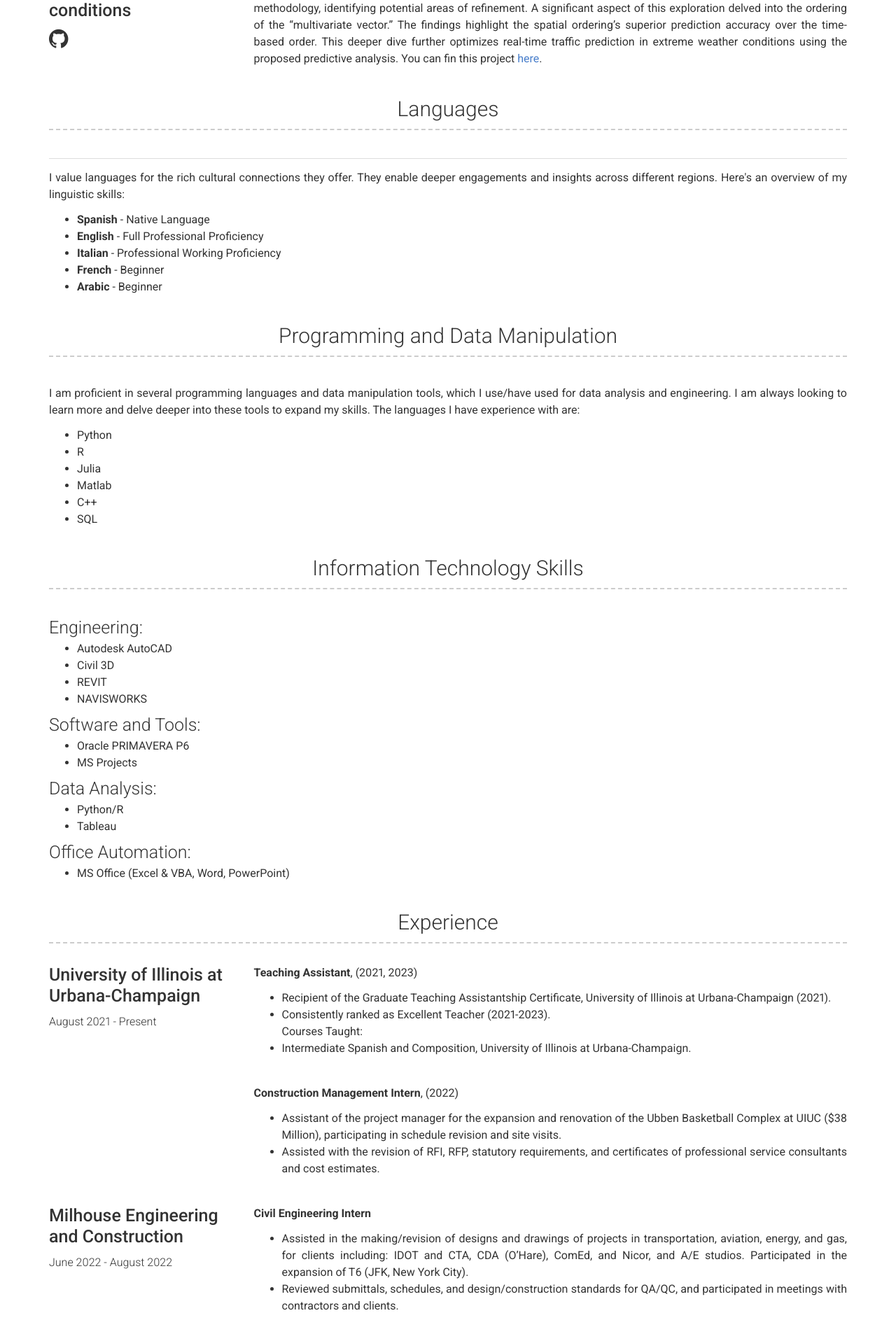
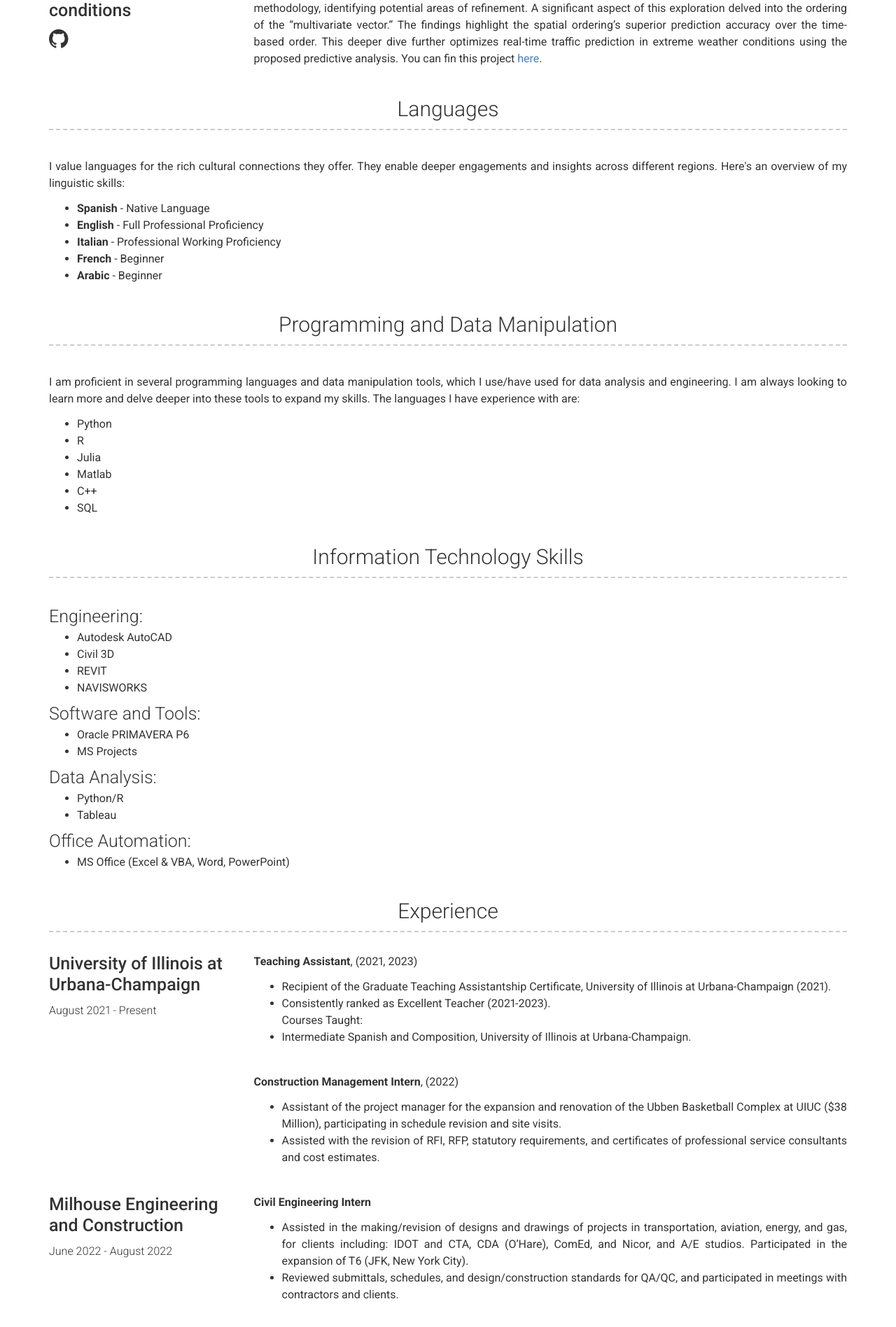
Before and after one commit to fsaudm/fsaudm.github.io, a Jekyll site: the page built from index.md, in a window 1280 px wide. Shown: the part 1219-3115 px from the top of the page at 70% size. Built offline with Jekyll 4.4.1, drawn with Linux system fonts in a browser that asks for light colours.

```diff
--- a/_includes/languages.html
+++ b/_includes/languages.html
@@ -1,6 +1,5 @@
 <div class="container languages-container">
   <h3>{{ site.languages_title | default: "Languages" }}</h3>
-  <hr> <!-- This is the horizontal line (dashed or otherwise, depending on your CSS) -->
   <p>
     {{ site.data.languages.description }}
   </p>
```
